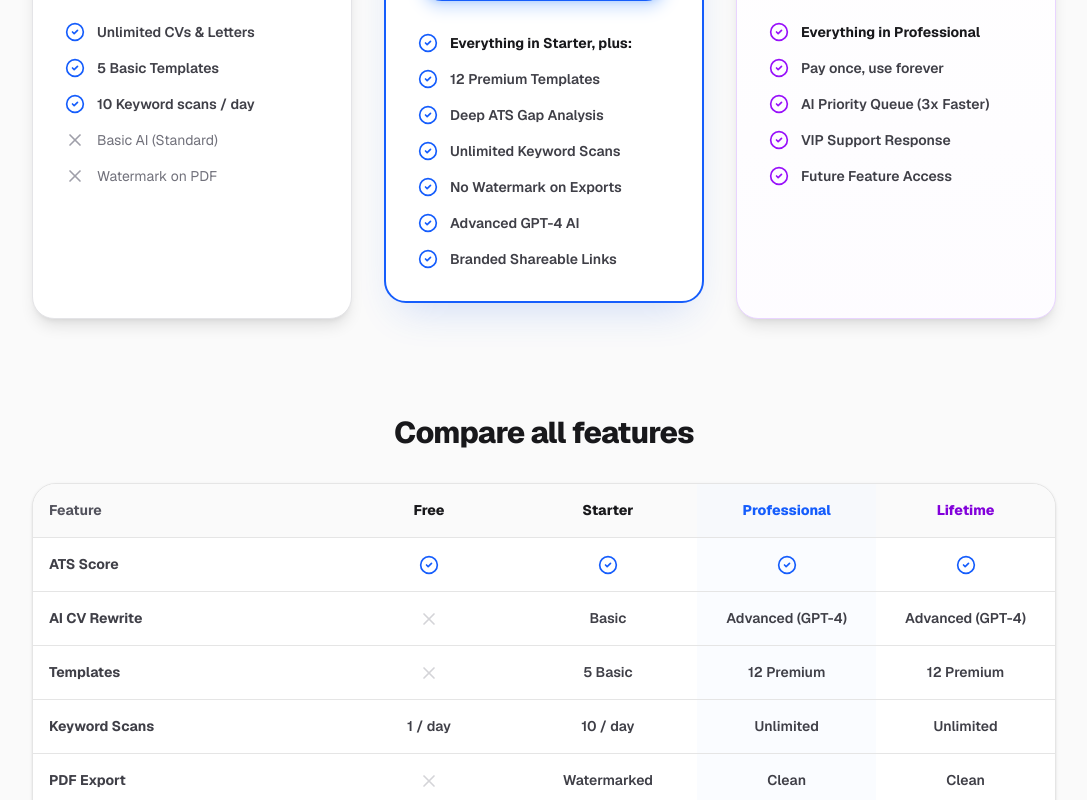
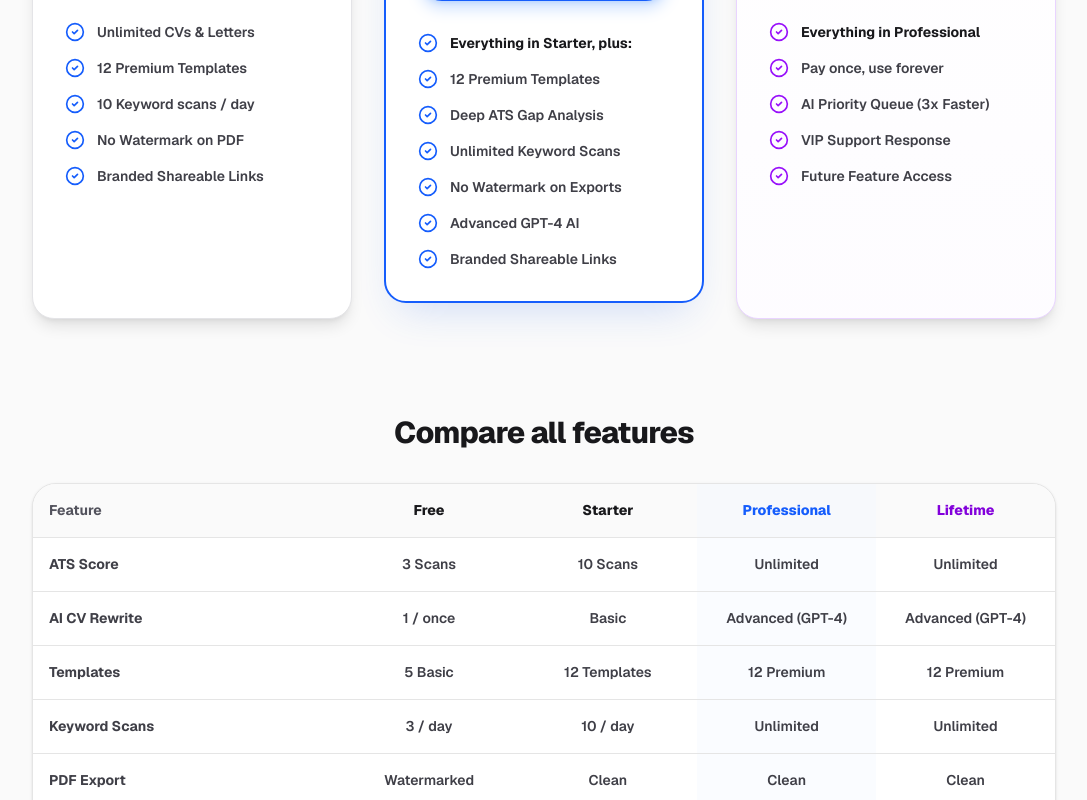
Before and after one commit to Cinarezici/cv, a Next.js app: page /pricing in a window 1280 px wide. Shown: the part 780-1580 px from the top of the page, without its empty margins (96-1183 px from the left). Built offline with nearby package versions, Linux system fonts and the light colour scheme; no server answers.

Commit message:
feat: update plan limits and robust dashboard navbar hiding

```diff
--- a/src/app/pricing/PricingClient.tsx
+++ b/src/app/pricing/PricingClient.tsx
@@ -30,12 +30,12 @@ const faqs = [
 ];
 
 const comparisonFeatures = [
-  { feature: "ATS Score", free: true, starter: true, pro: true, lifetime: true },
-  { feature: "AI CV Rewrite", free: false, starter: "Basic", pro: "Advanced (GPT-4)", lifetime: "Advanced (GPT-4)" },
-  { feature: "Templates", free: false, starter: "5 Basic", pro: "12 Premium", lifetime: "12 Premium" },
-  { feature: "Keyword Scans", free: "1 / day", starter: "10 / day", pro: "Unlimited", lifetime: "Unlimited" },
-  { feature: "PDF Export", free: false, starter: "Watermarked", pro: "Clean", lifetime: "Clean" },
-  { feature: "Shareable Links", free: false, starter: false, pro: true, lifetime: true },
+  { feature: "ATS Score", free: "3 Scans", starter: "10 Scans", pro: "Unlimited", lifetime: "Unlimited" },
+  { feature: "AI CV Rewrite", free: "1 / once", starter: "Basic", pro: "Advanced (GPT-4)", lifetime: "Advanced (GPT-4)" },
+  { feature: "Templates", free: "5 Basic", starter: "12 Templates", pro: "12 Premium", lifetime: "12 Premium" },
+  { feature: "Keyword Scans", free: "3 / day", starter: "10 / day", pro: "Unlimited", lifetime: "Unlimited" },
+  { feature: "PDF Export", free: "Watermarked", starter: "Clean", pro: "Clean", lifetime: "Clean" },
+  { feature: "Shareable Links", free: "Redirects on Exp.", starter: true, pro: true, lifetime: true },
   { feature: "Priority AI Queue", free: false, starter: false, pro: false, lifetime: "3x Faster" },
   { feature: "VIP Support", free: false, starter: false, pro: false, lifetime: true },
 ];
@@ -112,10 +112,10 @@ export default function PricingPageClient() {
               </Link>
               <ul className="space-y-4 text-sm flex-1">
                 <li className="flex items-start gap-3"><CheckCircle2 className="w-5 h-5 text-blue-600 shrink-0" /><span className="text-zinc-700 font-semibold">Unlimited CVs & Letters</span></li>
-                <li className="flex items-start gap-3"><CheckCircle2 className="w-5 h-5 text-blue-600 shrink-0" /><span className="text-zinc-700 font-semibold">5 Basic Templates</span></li>
+                <li className="flex items-start gap-3"><CheckCircle2 className="w-5 h-5 text-blue-600 shrink-0" /><span className="text-zinc-700 font-semibold">12 Premium Templates</span></li>
                 <li className="flex items-start gap-3"><CheckCircle2 className="w-5 h-5 text-blue-600 shrink-0" /><span className="text-zinc-700 font-semibold">10 Keyword scans / day</span></li>
-                <li className="flex items-start gap-3"><X className="w-5 h-5 text-zinc-400 shrink-0" /><span className="text-zinc-500">Basic AI (Standard)</span></li>
-                <li className="flex items-start gap-3"><X className="w-5 h-5 text-zinc-400 shrink-0" /><span className="text-zinc-500">Watermark on PDF</span></li>
+                <li className="flex items-start gap-3"><CheckCircle2 className="w-5 h-5 text-blue-600 shrink-0" /><span className="text-zinc-700 font-semibold">No Watermark on PDF</span></li>
+                <li className="flex items-start gap-3"><CheckCircle2 className="w-5 h-5 text-blue-600 shrink-0" /><span className="text-zinc-700 font-semibold">Branded Shareable Links</span></li>
               </ul>
             </div>
 
--- a/src/components/layout/Navbar.tsx
+++ b/src/components/layout/Navbar.tsx
@@ -13,7 +13,9 @@ export function Navbar() {
   const [scrolled, setScrolled] = useState(false);
 
   // Hide Navbar on dashboard routes
-  const isDashboard = pathname?.startsWith('/dashboard') || pathname?.startsWith('/builder') || pathname?.startsWith('/ats-scanner') || pathname?.startsWith('/referrals');
+  // Hide Navbar on dashboard & tool routes
+  const landingPages = ['/', '/templates', '/pricing', '/about', '/blog', '/login', '/signup'];
+  const isDashboard = !landingPages.includes(pathname || '') || pathname?.startsWith('/builder') || pathname?.startsWith('/ats-scanner');
 
   useEffect(() => {
     const handleScroll = () => {
--- a/src/config/plans.ts
+++ b/src/config/plans.ts
@@ -13,8 +13,8 @@ export interface PlanLimits {
 export const PLAN_LIMITS: Record<string, PlanLimits> = {
   free: {
     cv_limit: 1,
-    ai_limit: 0,
-    letter_limit: 0,
+    ai_limit: 1,
+    letter_limit: 1,
     job_search_limit: 0,
     ats_scan_limit: 3,
     advanced_ai: false,
@@ -35,8 +35,8 @@ export const PLAN_LIMITS: Record<string, PlanLimits> = {
     letter_limit: 999,
     job_search_limit: 999,
     ats_scan_limit: 10,
-    advanced_ai: false,
-    watermark_free: false,
+    advanced_ai: true,
+    watermark_free: true,
   },
   professional_yearly: {
     cv_limit: 999,
```
